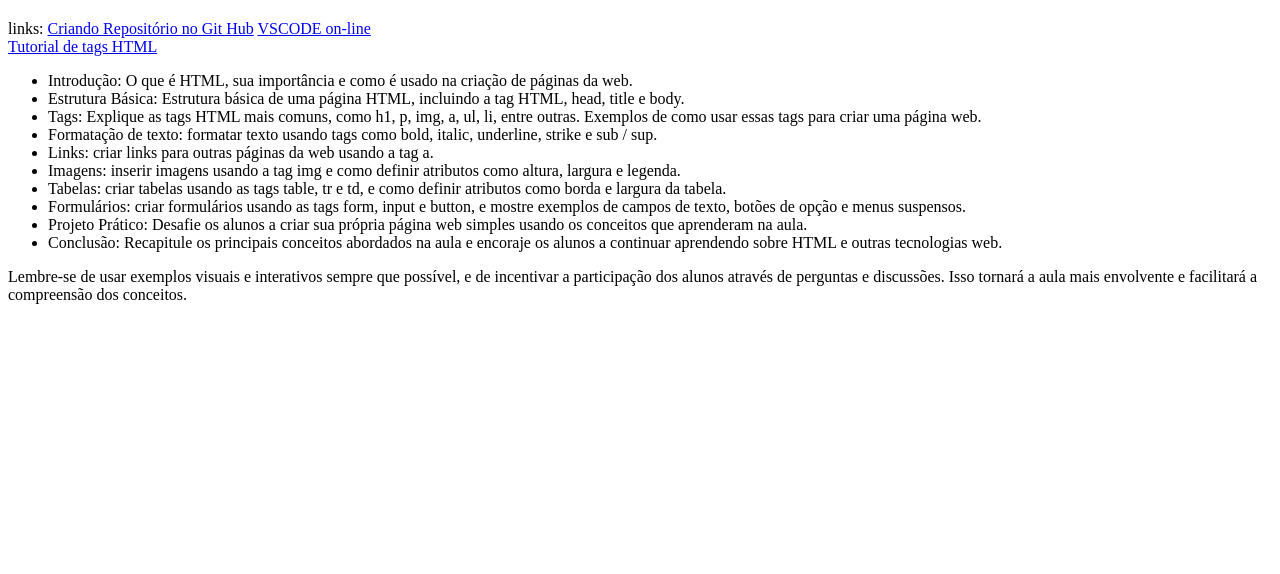
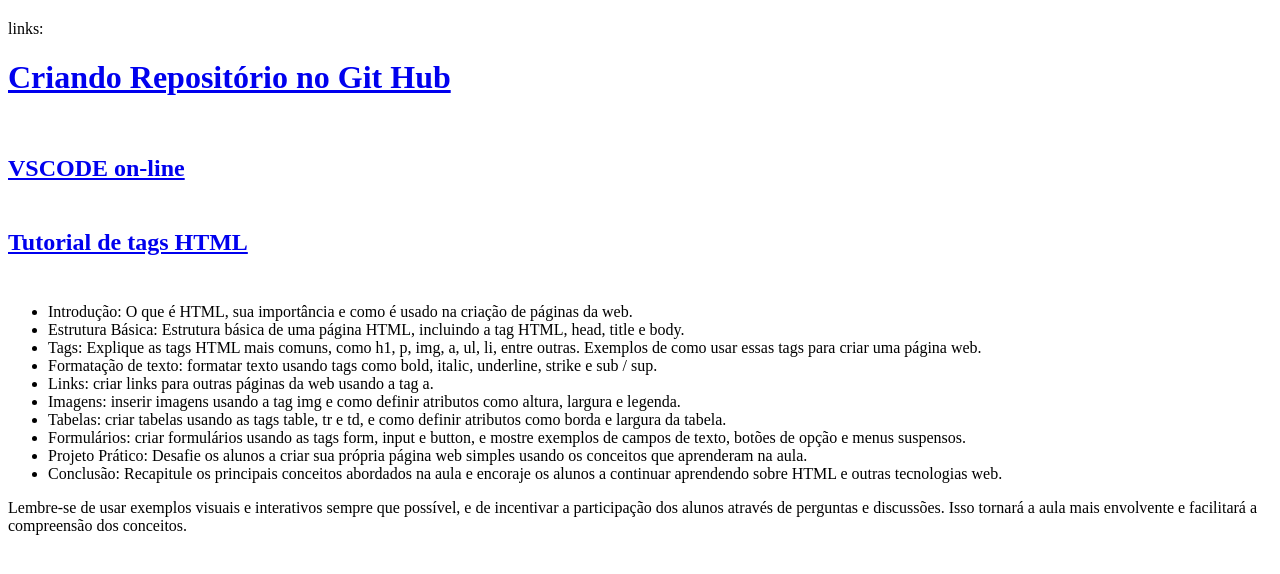
Before and after one commit to victorhonor86/victorhonor86.github.io, a plain HTML site: page index.html in a window 1280 px wide. Drawn offline with Linux system fonts and the light colour scheme.

Commit message:
Add files via upload
formatação arrumada

```diff
--- a/index.html
+++ b/index.html
@@ -11,9 +11,9 @@
 
 
 
-    <a href="https://docs.github.com/pt/pages/quickstart">Criando Repositório no Git Hub</a>
-    <a href="https://vscode.dev/">VSCODE on-line</a><br>
-    <a href="https://www.w3schools.com/tags/ref_byfunc.asp">Tutorial de tags HTML</a>
+    <h1><a href="https://docs.github.com/pt/pages/quickstart">Criando Repositório no Git Hub</a><br><br></h1>
+    <h2><a href="https://vscode.dev/">VSCODE on-line</a><br><br></h2>
+    <h2><a href="https://www.w3schools.com/tags/ref_byfunc.asp">Tutorial de tags HTML</a><br><br></h2>
 
     <ul>
     <li>Introdução: O que é HTML, sua importância e como é usado na criação de páginas da web.
```
